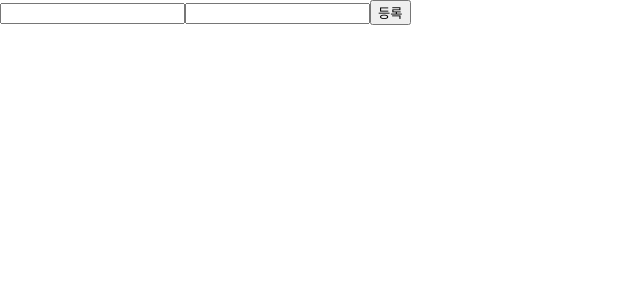
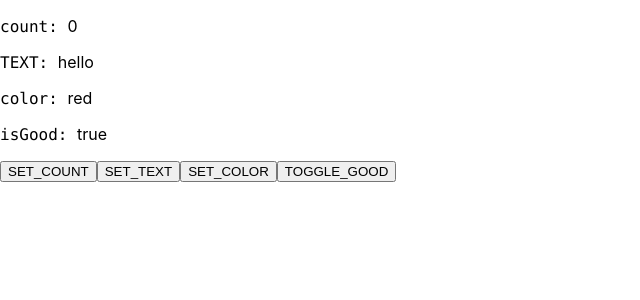
Before and after one commit to bxxmi/TIL, a React (Create React App) app in the folder typescript/typescript-react/: page / in a window 1280 px wide. Shown: the top 300 px of the page, without its empty margins (0-640 px from the left). Built offline with nearby package versions, Linux system fonts and the light colour scheme.

Commit message:
feat: 1216 complex useReducer example

```diff
--- a/typescript/typescript-react/src/App.tsx
+++ b/typescript/typescript-react/src/App.tsx
@@ -1,7 +1,8 @@
 // import Greetings_useFC from "./components/Greetings_useFC";
 // import Greetings_useFunction from "./components/Greetings_useFunction";
 // import Counter from "./components/Counter";
-import MyForm from "./components/MyForm";
+// import MyForm from "./components/MyForm";
+import ReducerSample from "./components/ReducerSample";
 
 function App() {
   // const onClick = (name: string) => {
@@ -9,11 +10,12 @@
   // };
   // return <Greetings_useFunction name="김보미" onClick={onClick} />;
 
-  const onSubmit = (form: { name: string; description: string }) => {
-    console.log(form);
-  };
+  // const onSubmit = (form: { name: string; description: string }) => {
+  //   console.log(form);
+  // };
+  // return <MyForm onSubmit={onSubmit} />;
 
-  return <MyForm onSubmit={onSubmit} />;
+  return <ReducerSample />;
 }
 
 export default App;
--- a/typescript/typescript-react/src/components/Counter.tsx
+++ b/typescript/typescript-react/src/components/Counter.tsx
@@ -3,6 +3,8 @@
 // action 타입 지정하는 type alias 생성
 type Action = { type: "INCREASE" } | { type: "DECREASE" };
 
+// 리듀서 함수는 반드시 state 타입을 반환해야 한다.
+// 여기서는 따로 지정한 것이 없고 결과 값이 숫자 증감이기 때문에 number로 지정했다.
 function reducer(state: number, action: Action): number {
   switch (action.type) {
     case "INCREASE":
--- /dev/null
+++ b/typescript/typescript-react/src/components/ReducerSample.tsx
@@ -0,0 +1,82 @@
+import React, { useReducer } from "react";
+
+type Color = "red" | "orange" | "blue";
+
+type State = {
+  count: number;
+  text: string;
+  color: Color;
+  isGood: boolean;
+};
+
+type Action =
+  | { type: "SET_COUNT"; count: number }
+  | { type: "SET_TEXT"; text: string }
+  | { type: "SET_COLOR"; color: Color }
+  | { type: "TOGGLE_GOOD" };
+
+// 리듀서 함수는 반드시 state 타입을 반환해야 한다.
+function reducer(state: State, action: Action): State {
+  switch (action.type) {
+    case "SET_COUNT":
+      return { ...state, count: action.count };
+    case "SET_TEXT":
+      return { ...state, text: action.text };
+    case "SET_COLOR":
+      return { ...state, color: action.color };
+    case "TOGGLE_GOOD":
+      return { ...state, isGood: !state.isGood };
+    default:
+      throw new Error("Error!");
+  }
+}
+
+function ReducerSample() {
+  const [state, dispatch] = useReducer(reducer, {
+    count: 0,
+    text: "hello",
+    color: "red",
+    isGood: true,
+  });
+
+  const setCount = () => {
+    dispatch({ type: "SET_COUNT", count: 5 });
+  };
+
+  const setText = () => {
+    dispatch({ type: "SET_TEXT", text: "bye" });
+  };
+
+  const setColor = () => {
+    dispatch({ type: "SET_COLOR", color: "orange" });
+  };
+
+  const toggleGood = () => dispatch({ type: "TOGGLE_GOOD" });
+
+  return (
+    <div>
+      <p>
+        <code>count: </code>
+        {state.count}
+      </p>
+      <p>
+        <code>TEXT: </code>
+        {state.text}
+      </p>
+      <p>
+        <code>color: </code>
+        {state.color}
+      </p>
+      <p>
+        <code>isGood: </code>
+        {state.isGood ? "true" : "false"}
+      </p>
+      <button onClick={setCount}>SET_COUNT</button>
+      <button onClick={setText}>SET_TEXT</button>
+      <button onClick={setColor}>SET_COLOR</button>
+      <button onClick={toggleGood}>TOGGLE_GOOD</button>
+    </div>
+  );
+}
+
+export default ReducerSample;
```
